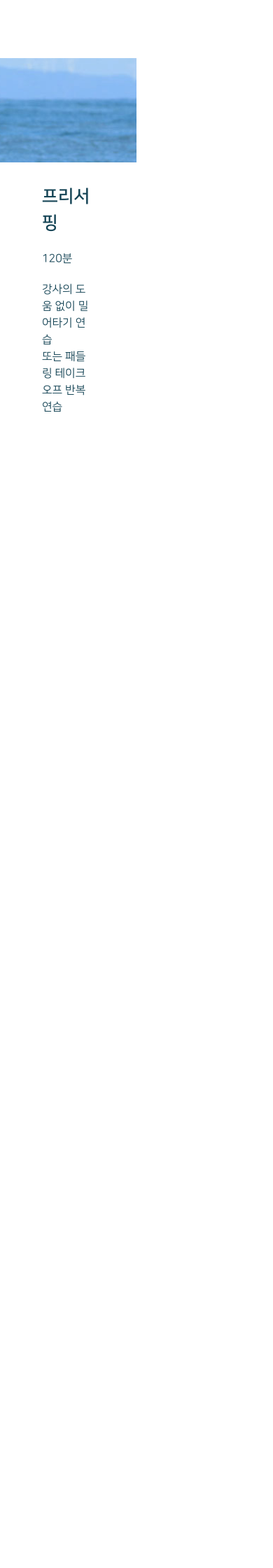
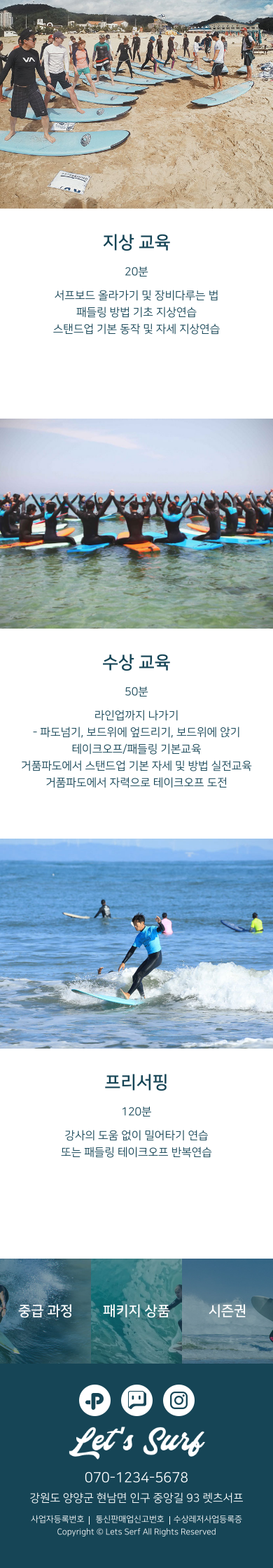
Before and after one commit to jeeweb/lets_surf, a PHP site: page /lesson/lesson.html in a window 390 px wide, after a click that opens the changed part; the page is wider, and only the part inside the window is pictured. Shown: the part 2480-4720 px from the top of that part at 70% size. After the commit the page ends 4675 px from the top of that part, so only its background shows below. Run offline with PHP 8.4, Linux system fonts and the light colour scheme.

Commit message:
Add files via upload

```diff
--- a/css/sub.css
+++ b/css/sub.css
@@ -30,18 +30,18 @@
 
 section{position: relative;}
 
-/* footer 위치 지정필요 #cntwrap이 position:absolute를 가져서 footer가 위로 올라와있는 상황 */
-#footer{display: none;height: 250px;width: 100%;padding: 40px 0;;text-align: center;background: #164556}
+#footer{display: none;height: 250px;width: 100%;padding: 40px 0;text-align: center;background: #164556}
 #footer .sns{width: 165px;height: 45px;margin: 0 auto 15px}
-#footer .sns li{padding-top: 0}
+#footer .sns li{padding-top: 0;float: left}
+#footer .sns li+li{padding-left: 15px}
 #footer img + p{font-size: 25px;padding: 15px 0 8px}
 #footer .address{padding-bottom: 15px}
 #footer .copyright{font-size: 14px;}
 #footer .copyright p{padding-bottom: 5px}
-#footer .copyright p span{position: relative;padding: 0 16px}
-#footer .copyright p span:before,#footer .copyright p span:after{content: "";position: absolute;width: 1px; height: 12px;top: 2px;background: #fff}
-#footer .copyright p span:before{left: 6px}
-#footer .copyright p span:after{right: 7px}
+#footer .copyright p span.line{position: relative;padding: 0 16px}
+#footer .copyright p span.line:before,#footer .copyright p span.line:after{content: "";position: absolute;width: 1px; height: 12px;top: 2px;background: #fff}
+#footer .copyright p span.line:before{left: 6px}
+#footer .copyright p span.line:after{right: 7px}
 
 /* lesson.html */
 #lesson div .sub_bg{position: relative;background: no-repeat 50% 50%;background-size: cover;text-align: center}
@@ -87,7 +87,7 @@
 
 #lesson .cntwrap .sub_cnt .detail{height: 100%}
 #lesson .cntwrap .sub_cnt .detail .detail_pic{float: left;width: 50%}
-#lesson .cntwrap .sub_cnt .detail .detail_pic > div{position: relative;background: no-repeat 50% 50%;background-size: cover;margin-bottom: 70px}
+#lesson .cntwrap .sub_cnt .detail .detail_pic > div{position: relative;background: no-repeat 50% 100%;background-size: cover;margin-bottom: 70px}
 #lesson .cntwrap #subCnt1 .detail .detail_pic .step1{height: 614px;background-image: url("../images/lesson/detail_basic1.jpg")}
 #lesson .cntwrap #subCnt1 .detail .detail_pic .step2{height: 505px;background-image: url("../images/lesson/detail_basic2.jpg")}
 #lesson .cntwrap #subCnt1 .detail .detail_pic .step3{height: 640px;background-image: url("../images/lesson/detail_basic3.jpg")}
@@ -110,7 +110,7 @@
 #lesson .cntwrap .sub_cnt .detail .detail_txt{height: 100%}
 #lesson .cntwrap .sub_cnt .detail .detail_txt .txt_box{margin-left: 50%;width: 50%;padding: 100px 0 0 100px;background: #164556;line-height: 1.5;box-sizing: border-box;height: 100%}
 #lesson .cntwrap .sub_cnt .detail .detail_txt .txt_box .dt_tit{font-family: NanumSqB;font-size: 25px;margin-bottom: 75px}
-#lesson .cntwrap .sub_cnt .detail .detail_txt .txt_box .dt_tit+p{width: 500px}
+#lesson .cntwrap .sub_cnt .detail .detail_txt .txt_box .dt_tit+p,#lesson .cntwrap .sub_cnt .detail .detail_txt .txt_box div{width: 500px}
 #lesson .cntwrap .sub_cnt .detail .detail_txt .txt_box ul{position: absolute;top: 107px; left: 70%;}
 #lesson .cntwrap .sub_cnt .detail .detail_txt .txt_box ul li{float: left;font-size: 18px}
 #lesson .cntwrap .sub_cnt .detail .detail_txt .txt_box ul li + li{padding-left:15px}
@@ -138,6 +138,12 @@
     to {background-position-x: 0%}
 }
 
+@keyframes fadeOut {
+    from {opacity: 1;filter: Alpha(opacity=100)}
+    to {opacity: 0;filter: Alpha(opacity=0)}
+}
+
+
 @media screen and (max-width: 1023px) {
     .area{width: 100%}
 }
@@ -153,7 +159,7 @@
     #header .mheader .mhead_top h2{position: absolute;font-size: 20px;top: 30px;left: 50%;}/* margin-left값 제목길이/2로 조정 */
     #header .mheader .mhead_top .mbtn_open{display: block;position: absolute;width: 35px; height: 30px;top: 10px; right: 18px;background: url("../images/common/m_gnb_btn.png") no-repeat 100% 50%;background-size: cover;z-index: 700;-webkit-animation: waveMove 4s linear 0s infinite normal;-moz-animation: waveMove 4s linear 0s infinite normal;-o-animation: waveMove 4s linear 0s infinite normal;animation: waveMove 4s linear 0s infinite normal}
 
-    #header .mheader #mgnb{display: none;position: fixed;top: 0; left: 0; width: 100%;height: 100%;background: #164556;text-align: center}
+    #header .mheader #mgnb{display: none;position: fixed;top: 0; left: 0; width: 100%;height: 100%;background: #164556;text-align: center;z-index: 800}
     #header .mheader #mgnb > a{display: block;padding-top: 20px}
     #header .mheader #mgnb .gnb_open{position: absolute;top: 90px;left: 50%;width: 200px;margin-left: -100px;}
     #header .mheader #mgnb > .gnb_open > li{position: relative;width: 200px;}
@@ -168,9 +174,19 @@
     .sns li:nth-child(1):hover a, .sns li:nth-child(1) a:focus, .sns li:nth-child(2):hover a, .sns li:nth-child(2) a:focus, .sns li:nth-child(3):hover a, .sns li:nth-child(3) a:focus{background-position: -40px 0 }
     #header .mheader #mgnb .sns + p{font-size: 26px;padding: 20px 0 5px}
     #header .mheader #mgnb .address{font-size: 16px;padding-bottom: 0}
-
     #header .mbtn_close{position: absolute;top: 27px;right: 20px;width: 35px;height: 35px;background: url("../images/index/btn_close.png") no-repeat 50% 50%; background-size: cover}
 
+    #footer{display: none;height: 215px;width: 100%;padding: 30px 0;text-align: center;background: #164556}
+    #footer img{width: 50%;height: auto}
+    #footer img + p{font-size: 20px;padding: 15px 0 8px}
+    #footer .copyright{font-size: 12px;}
+    #footer .copyright p span.mhide{font-size: 0;line-height: 0;overflow: hidden;text-indent: -9999px;}
+    #footer .copyright p span.line{padding: 0 10px}
+    #footer .copyright p span.line:before{left: 1px}
+    #footer .copyright p span.line:after{right: 2px}
+
+
+/* lesson.html */
     #lesson{padding-top: 50px}
     #lesson div .sub_bg .sub_tit{top: calc(50vh - 30px);margin-top: 0;width: 100%}/* top: calc(50vh - 30px - 95px) */
     #lesson .btnwrap ul .btn_basic a .sub_tit, #lesson .cntwrap #subCnt1 .sub_bg .sub_tit{transform: translateY(calc(100vh / 4 * -1.5))}
@@ -187,10 +203,33 @@
     #lesson .btnwrap ul .btn_package a{transform: translateY(-50%)}
     #lesson .btnwrap ul .btn_season a{transform: translateY(-75%)}
 
-    #lesson .cntwrap .sub_cnt .sub_bg{height: calc(100vh - 300px)}
+    #lesson .cntwrap .sub_cnt .sub_bg{height: 100vh}
     #lesson .cntwrap .sub_cnt.show .sub_bg .sub_tit.active{transform: translateY(0) !important;left: auto !important}
     #lesson .cntwrap #subCnt1 .sub_bg .sub_tit, #lesson .cntwrap #subCnt2 .sub_bg .sub_tit, #lesson .cntwrap #subCnt3 .sub_bg .sub_tit, #lesson .cntwrap #subCnt4 .sub_bg .sub_tit{left: 0}
 
-    #lesson .cntwrap .sub_cnt .detail{padding: 50px 0}
+    #lesson .cntwrap .sub_cnt .detail{position:relative;}
+    #lesson .cntwrap .sub_cnt .detail > div{width: 100%}
+    #lesson .cntwrap .sub_cnt .detail .detail_pic{float: none;position:absolute;left:0;width: 100%}/* top좌표값 스크립트로 detail_txt높이 적용 */
+    #lesson .cntwrap .sub_cnt .detail .detail_pic > div{margin-bottom: 300px;width: auto;height: 300px !important}
+    #lesson .cntwrap #subCnt3 .detail .detail_pic > div, #lesson .cntwrap #subCnt4 .detail .detail_pic > div{margin-bottom: 100px}
+    #lesson .cntwrap .sub_cnt .detail .detail_pic div > div{display: block;text-align: center;top: 300px;left: 0;padding: 30px;background: rgb(255, 255, 255)}
+    #lesson .cntwrap .sub_cnt .detail .detail_pic div > div strong + p{padding:10px 0}
+
+    #lesson .cntwrap .sub_cnt .detail .detail_txt{width: 100%;background: #164556;}
+    #lesson .cntwrap .sub_cnt .detail .detail_txt .txt_box{margin-left: 0;width: 100%;padding: 50px 18px 75px;line-height: 1.5;box-sizing:border-box;text-align: center;}
+    #lesson .cntwrap .sub_cnt .detail .detail_txt .txt_box .dt_tit + p, #lesson .cntwrap .sub_cnt .detail .detail_txt .txt_box div{width: 100%}
+    #lesson .cntwrap .sub_cnt .detail .detail_txt .txt_box .dt_tit{margin-bottom: 30px}
+    #lesson .cntwrap .sub_cnt .detail .detail_txt .txt_box ul{position: static;width: 164px;height: 25px;margin: 50px auto 0;}
+    #lesson .cntwrap .sub_cnt .detail .detail_txt .txt_box ul li + li{padding-left:30px}
+    #lesson .cntwrap .sub_cnt .detail .detail_txt .txt_box div{margin-top: 50px}
+    #lesson .cntwrap .sub_cnt .detail .detail_txt .txt_box div > p:nth-child(1){padding-bottom: 15px}
+    #lesson .cntwrap #subCnt3 .detail .detail_txt .txt_box div > p:nth-child(2){font-size: 15px}
+    #lesson .cntwrap .sub_cnt .detail .detail_txt .txt_box div > p span{font-size: 18px;padding-left: 30px}
+
+    #lesson .cntwrap .sub_cnt .detail .btm_btn{height: 150px;}
+    #lesson .cntwrap .sub_cnt .detail .btm_btn li{float: left;height: 150px;width: 33.333333333333%;}
+    #lesson .cntwrap .sub_cnt .detail .btm_btn li a{width: 100%;padding: 60px 0}
+    #lesson .cntwrap .sub_cnt .detail .btm_btn li a strong{font-size: 20px;}
+    #lesson .cntwrap .sub_cnt .detail .btm_btn li a p{padding-top: 0;font-size: 0;text-indent: -9999px}
 
 }
```
